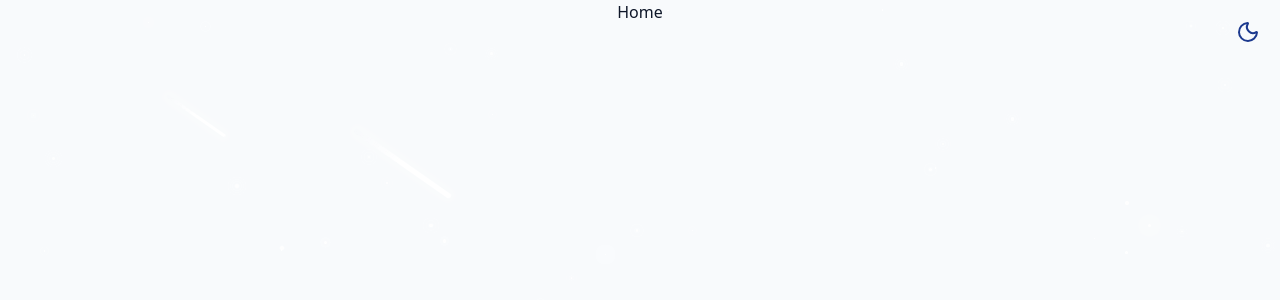
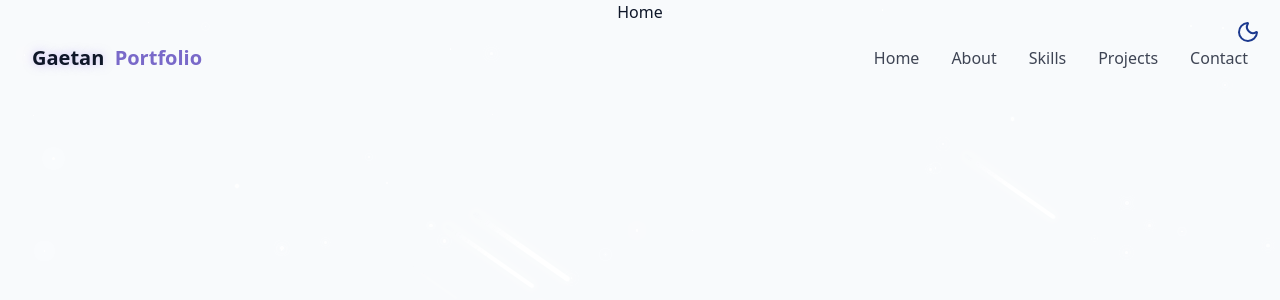
Before and after one commit to gaetanfox/portfolio, a React (Vite) app: page / in a window 1280 px wide. Shown: the top 300 px of the page. Built offline with nearby package versions, Linux system fonts and the light colour scheme.

Commit message:
NavBar desktop + mobile done

```diff
--- /dev/null
+++ b/src/components/Navbar.jsx
@@ -0,0 +1,91 @@
+import { cn } from '@/lib/utils';
+import { Menu, X } from 'lucide-react';
+import { useState, useEffect } from 'react';
+
+const navItems = [
+  { name: 'Home', href: '#hero' },
+  { name: 'About', href: '#about' },
+  { name: 'Skills', href: '#skills' },
+  { name: 'Projects', href: '#projects' },
+  { name: 'Contact', href: '#contact' }
+];
+
+export const Navbar = () => {
+  const [isScrolled, setIsScrolled] = useState(false);
+  const [isMenuOpen, setIsMenuOpen] = useState(false);
+
+  useEffect(() => {
+    const handleScroll = () => {
+      setIsScrolled(window.screenY > 10);
+    };
+    window.addEventListener('scroll', handleScroll);
+    return () => window.removeEventListener('scroll', handleScroll);
+  }, []);
+
+  return (
+    <nav
+      className={cn(
+        'fixed w-full z-40 transition-all duration-300',
+        isScrolled ? 'py-3 bg-background/80 backdrop-blur-md shadow-xs' : 'py-5'
+      )}
+    >
+      <div className='container flex items-center justify-between'>
+        <a
+          href='#hero'
+          className='text-xl font-bold text-primary flex items-center'
+        >
+          <span className='relative z-10'>
+            <span className='text-glow text-foreground'>Gaetan </span>
+          </span>
+          &nbsp; Portfolio
+        </a>
+
+        {/* desktopnav */}
+        <div className='hidden md:flex space-x-8'>
+          {navItems.map((item, key) => (
+            <a
+              key={key}
+              href={item.href}
+              className='text-foreground/80 hover:text-primary transition-colors duration-300'
+            >
+              {item.name}
+            </a>
+          ))}
+        </div>
+
+        {/* mobilenav */}
+        <button
+          onClick={() => setIsMenuOpen((prev) => !prev)}
+          className='md:hidden p-2 text-foreground z-50'
+          aria-label={isMenuOpen ? 'Close Menu' : 'Open Menu'}
+        >
+          {' '}
+          {isMenuOpen ? <X size={24} /> : <Menu size={24} />}
+        </button>
+
+        <div
+          className={cn(
+            'fixed inset-0 bg-background/95 backdrop-blur-md z-40 flex flex-col items-center justify-center',
+            'transition-all duration-300 md:hidden',
+            isMenuOpen
+              ? 'opacity-100 pointer-events-auto'
+              : 'opacity-0 pointer-events-none'
+          )}
+        >
+          <div className='flex flex-col space-y-8 text-xl'>
+            {navItems.map((item, key) => (
+              <a
+                key={key}
+                href={item.href}
+                className='text-foreground/80 hover:text-primary transition-colors duration-300'
+                onClick={() => setIsMenuOpen(false)}
+              >
+                {item.name}
+              </a>
+            ))}
+          </div>
+        </div>
+      </div>
+    </nav>
+  );
+};
--- a/src/pages/Home.jsx
+++ b/src/pages/Home.jsx
@@ -1,5 +1,6 @@
 import { ThemeToggle } from '@/components/ThemeToggle';
 import { StarBackground } from '@/components/StarBackground';
+import { Navbar } from '../components/Navbar';
 
 export const Home = () => {
   return (
@@ -10,6 +11,7 @@ export const Home = () => {
       {/* Background Effects */}
       <StarBackground />
       {/* Navbar */}
+      <Navbar />
       {/* Main Content */}
       {/* Footer */}
     </div>
```
